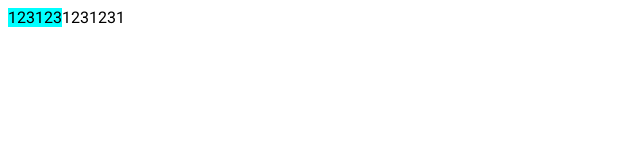
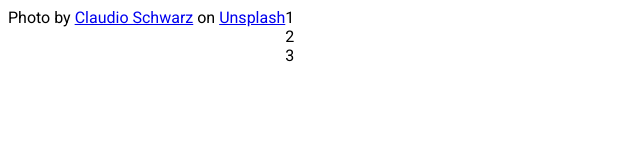
Before and after one commit to kevinwchen/odin-sign-up-form, a plain HTML site: page index.html in a window 1280 px wide. Shown: the whole page, without its empty margins (0-640 px from the left). Drawn offline with Linux system fonts and the light colour scheme.

Commit message:
Add html canvas and fix font family

```diff
--- a/index.html
+++ b/index.html
@@ -8,13 +8,20 @@
         <style>
             @import url("https://fonts.googleapis.com/css2?family=Oxygen&family=Roboto&display=swap");
         </style>
-        <style>
-            @import url("https://fonts.googleapis.com/css2?family=Roboto&display=swap");
-        </style>
         <link rel="stylesheet" href="style.css" />
     </head>
     <body>
-        <div class="box-left">123123</div>
-        <div class="box-right">1231231</div>
+        <div class="left-box">
+            <div class="logo-box"></div>
+            <div class="background-ref">
+                Photo by <a href="https://unsplash.com/@purzlbaum?utm_source=unsplash&utm_medium=referral&utm_content=creditCopyText">Claudio Schwarz</a> on <a href="https://unsplash.com/photos/hJqFSJhQrsw?utm_source=unsplash&utm_medium=referral&utm_content=creditCopyText">Unsplash</a>
+            </div>
+        </div>
+
+        <div class="right-box">
+            <div class="right-subbox">1</div>
+            <div class="right-subbox">2</div>
+            <div class="right-subbox">3</div>
+        </div>
     </body>
 </html>
--- a/style.css
+++ b/style.css
@@ -1,15 +1,17 @@
 * {
-    font-family: "Roboto", sans-serif;
+    font-family: "Roboto", Arial, Helvetica, sans-serif;
 }
 
 body {
     display: flex;
+    flex-direction: row;
 }
+
+.left-box, .right-box{
+    display: flex;
+    flex-direction: column;
+}
+
 .logo {
     font-family: "Oxygen", sans-serif;
 }
-
-.box-left {
-    display: flex;
-    background-color: aqua;
-}
```
